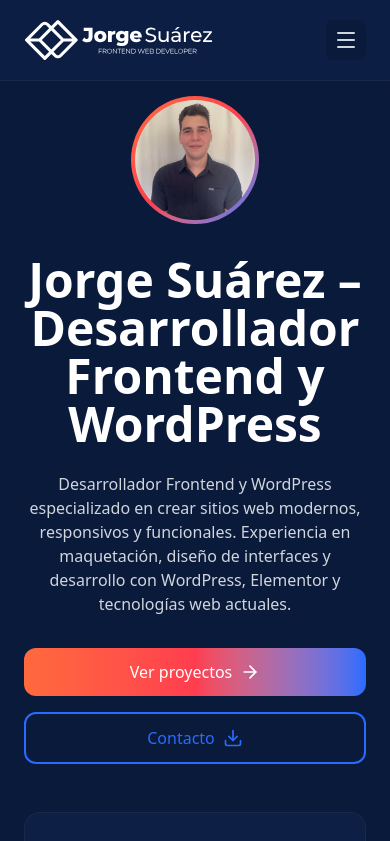
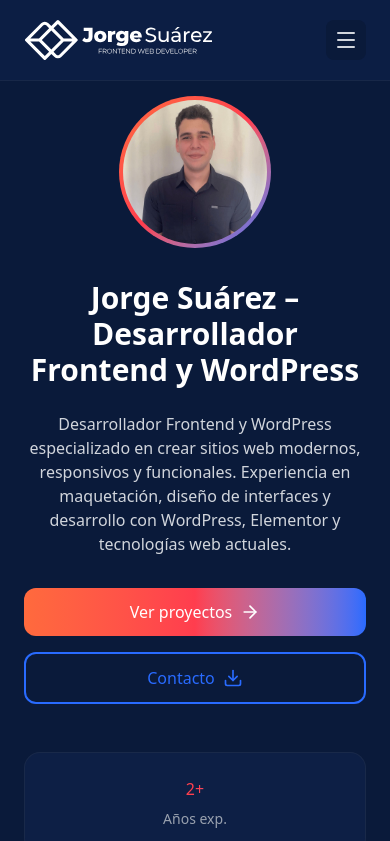
Before and after one commit to JASR2003/SitioWebPersonal-V2, a React (Vite) app: page / in a window 390 px wide. Shown: the top 841 px of the page. Built offline with nearby package versions, Linux system fonts and the light colour scheme.

Commit message:
arreglar detalles de texto y cuadros

```diff
--- a/src/components/Experience.jsx
+++ b/src/components/Experience.jsx
@@ -66,7 +66,7 @@ export function Experience() {
                             <div className="p-6 lg:p-8 rounded-2xl bg-[#0D1F45] border border-gray-700/30 lg:hover:border-[#296BFF] lg:hover:shadow-lg lg:hover:shadow-[#296BFF]/10 h-full transition-all duration-300">
                                 {/* Header: Icon + Info */}
                                 <div className="flex flex-row lg:flex-col lg:items-start gap-4 lg:gap-0 mb-4 lg:mb-2">
-                                    <div className="p-2 lg:p-3 w-fit rounded-lg bg-gradient-to-br from-[#FF6A3D] via-[#8B4DFF] to-[#296BFF] lg:mb-6 shrink-0">
+                                    <div className="p-2 lg:p-3 w-fit h-fit aspect-square rounded-lg bg-gradient-to-br from-[#FF6A3D] via-[#8B4DFF] to-[#296BFF] lg:mb-6 shrink-0">
                                         <Briefcase className="w-5 h-5 lg:w-6 lg:h-6 text-white" />
                                     </div>
 
--- a/src/components/Hero.jsx
+++ b/src/components/Hero.jsx
@@ -21,7 +21,7 @@ export function Hero() {
             <div className="container mx-auto max-w-6xl">
                 <div className="flex flex-col items-center text-center">
                     {/* Avatar/Circle */}
-                    <div className="w-32 h-32 md:w-48 md:h-48 lg:w-64 lg:h-64 rounded-full bg-gradient-to-br from-[#FF6A3D] via-[#FF3D4E] via-[#8B4DFF] to-[#296BFF] p-1 mb-8">
+                    <div className="w-38 h-38 md:w-48 md:h-48 lg:w-64 lg:h-64 rounded-full bg-gradient-to-br from-[#FF6A3D] via-[#FF3D4E] via-[#8B4DFF] to-[#296BFF] p-1 mb-8">
                         <img
                             src={profilePic}
                             alt="Jorge Suárez"
@@ -30,7 +30,7 @@ export function Hero() {
                     </div>
 
                     {/* Title */}
-                    <h1 className="text-5xl md:text-6xl lg:text-7xl font-bold mb-6 text-white">
+                    <h1 className="text-3xl md:text-5xl lg:text-7xl font-bold mb-6 text-white">
                         Jorge Suárez – Desarrollador Frontend y WordPress
                     </h1>
 
```
